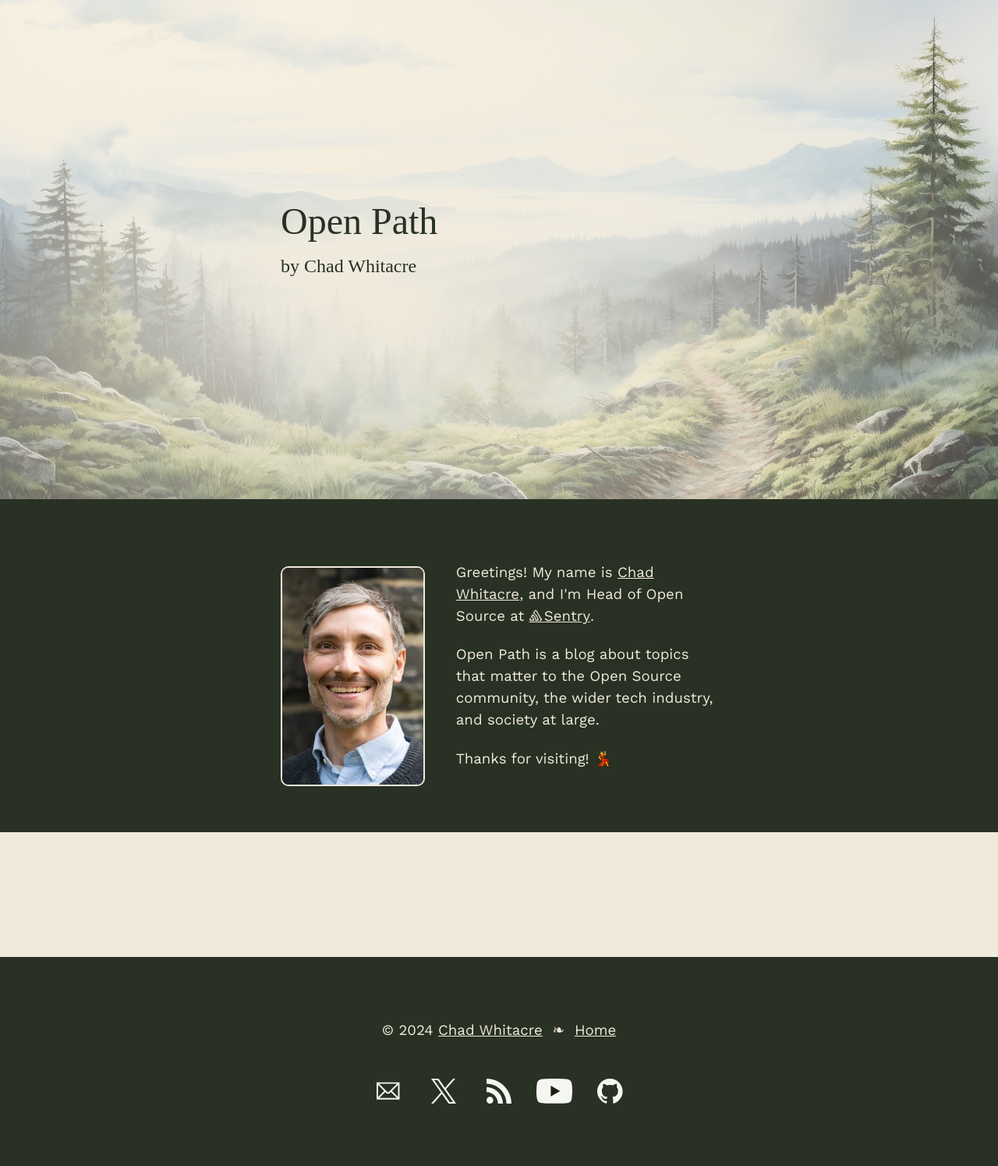
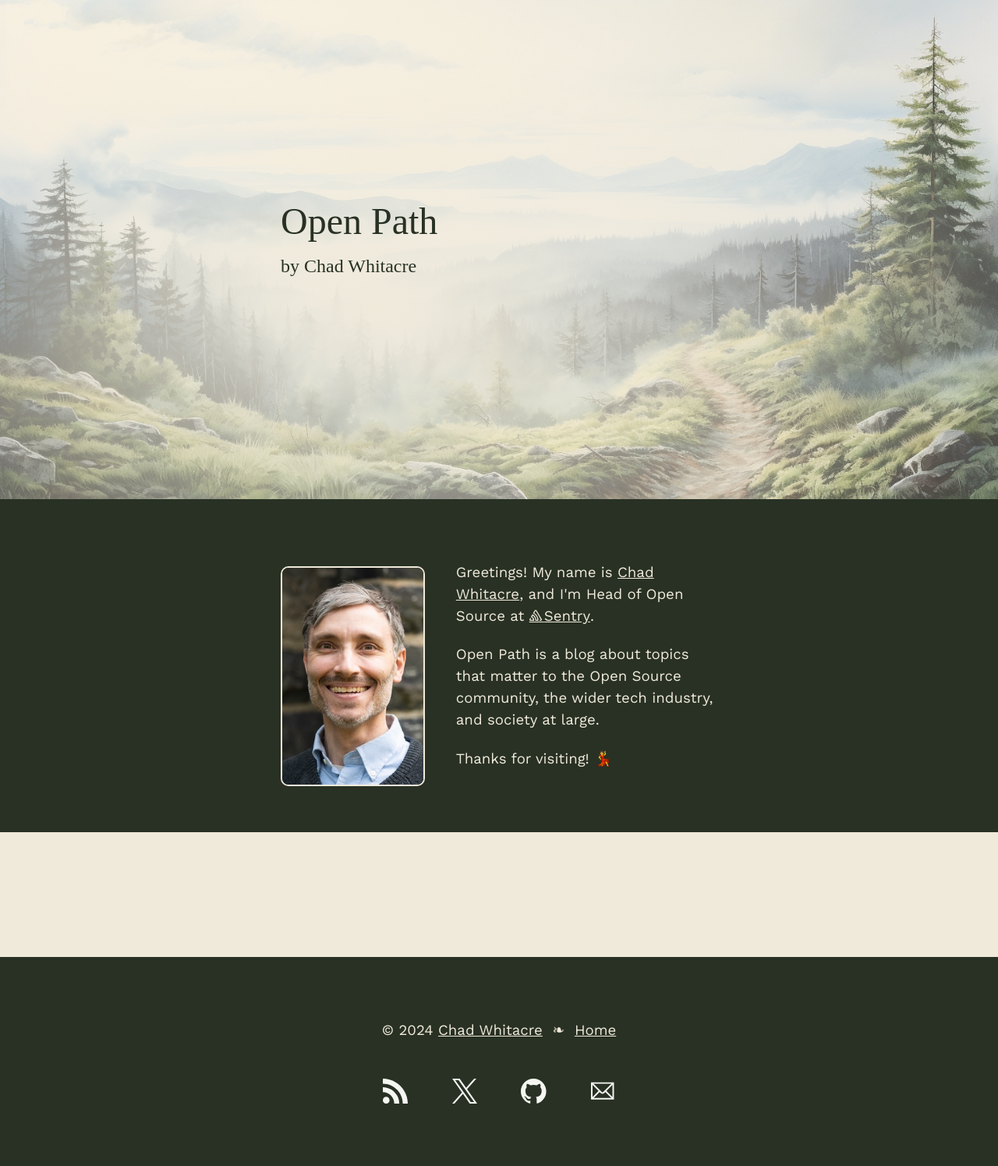
Before and after one commit to chadwhitacre/openpath, a Jekyll site: the page built from index.html, in a window 1280 px wide. Shown: the whole page at 78% size. Built offline with Jekyll 4.4.1, drawn with Linux system fonts in a browser that asks for light colours; some web fonts are replaced.

Commit message:
Tighten up footer icons

```diff
--- a/_layouts/default.html
+++ b/_layouts/default.html
@@ -72,8 +72,8 @@
         </p>
         <ul>
           <li>
-            <a href="mailto:chadwhitacre@sentry.io"
-              ><img src="/assets/social/email.svg" alt="Email"
+            <a href="/feed.xml"
+              ><img src="/assets/social/rss.svg" alt="RSS"
             /></a>
           </li>
           <li>
@@ -82,18 +82,13 @@
             /></a>
           </li>
           <li>
-            <a href="/feed.xml"
-              ><img src="/assets/social/rss.svg" alt="RSS"
+            <a href="https://github.com/chadwhitacre/openpath/issues/new"
+              ><img src="/assets/social/github.svg" alt="GitHub"
             /></a>
           </li>
           <li>
-            <a href="https://www.youtube.com/@ChadWhitacre/streams"
-              ><img src="/assets/social/youtube.svg" alt="YouTube"
-            /></a>
-          </li>
-          <li>
-            <a href="https://github.com/chadwhitacre/openpath.chadwhitacre.com"
-              ><img src="/assets/social/github.svg" alt="GitHub"
+            <a href="mailto:chadwhitacre@sentry.io"
+              ><img src="/assets/social/email.svg" alt="Email"
             /></a>
           </li>
         </ul>
--- a/assets/style.scss
+++ b/assets/style.scss
@@ -245,7 +245,7 @@ footer {
   ul {
     width: 60%;
     min-width: 192px;
-    columns: 5; /* should match number of icons */
+    columns: 4; /* should match number of icons */
     margin: 0 auto;
 
     li {
```
Also changed, not shown: assets/social/youtube.svg (deleted).
